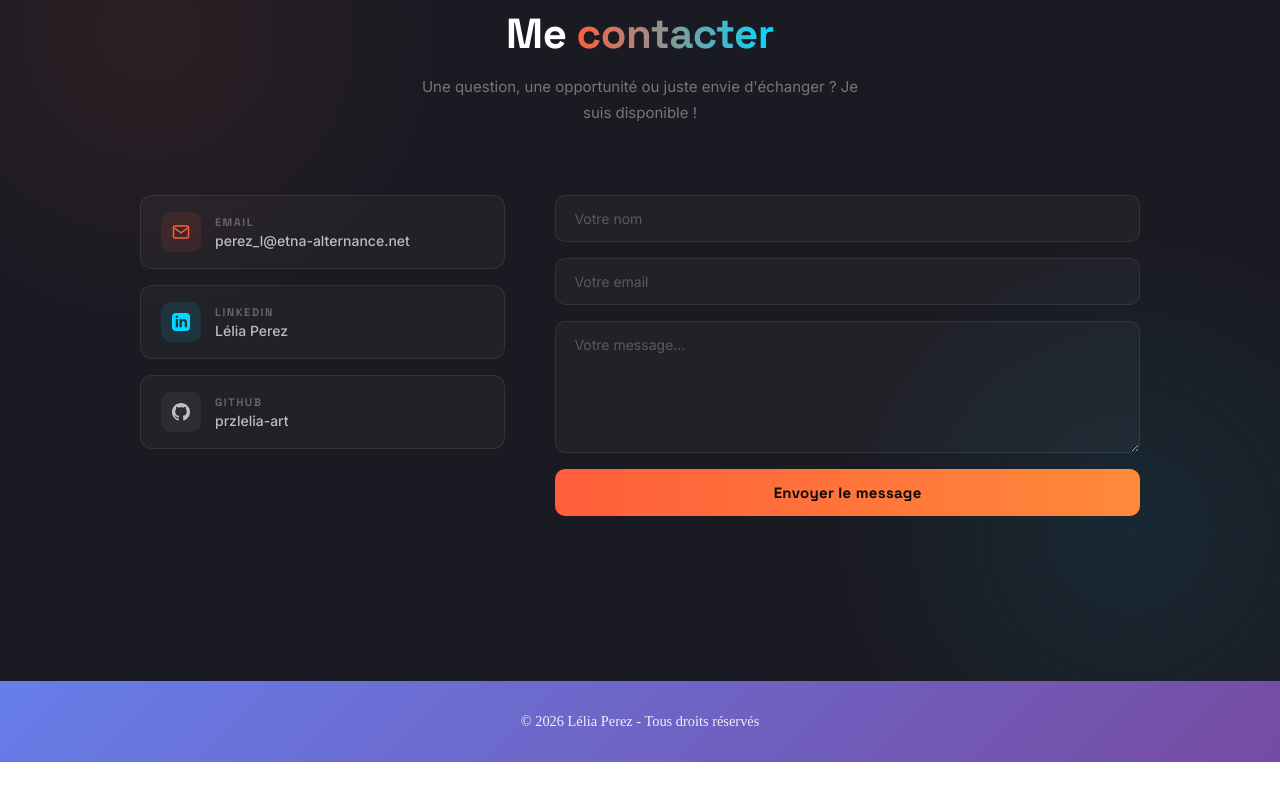
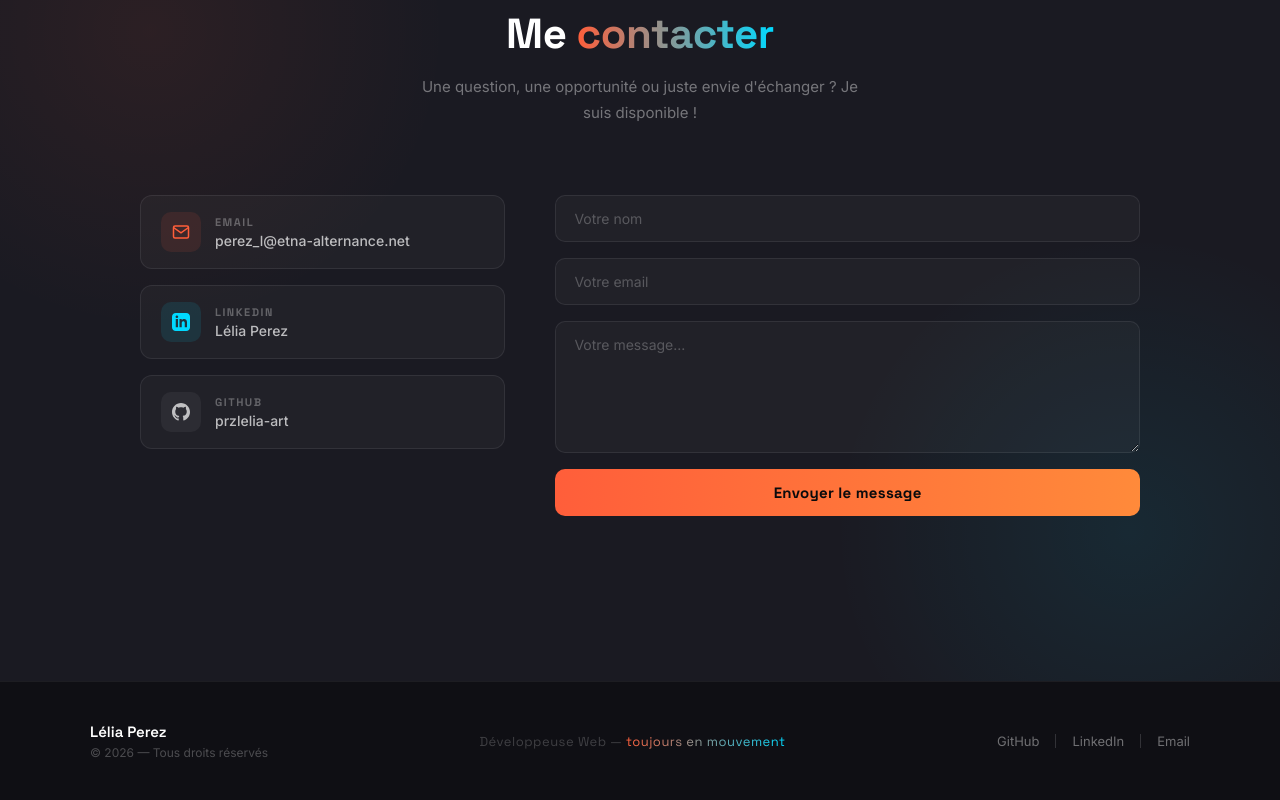
Before and after one commit to przlelia-art/Portfolio, a React (Vite) app: page / in a window 1280 px wide. Shown: the part 6032-6832 px from the top of the page. Before the commit the page ends 6794 px from the top, so only its background shows below. Built offline with nearby package versions, Linux system fonts and the light colour scheme.

Commit message:
fix: correction of footer

```diff
--- a/src/components/Footer.jsx
+++ b/src/components/Footer.jsx
@@ -1,28 +1,96 @@
 import React from "react";
 
 function Footer() {
-  const styles = {
-    footer: {
-      width: "100%",
-      padding: "2rem",
-      background: "linear-gradient(135deg, #667eea 0%, #764ba2 100%)", // Même gradient que Skills
-      color: "white",
-      textAlign: "center",
-    },
+  return (
+    <>
+      <style>{`
+        @import url('https://fonts.googleapis.com/css2?family=Space+Grotesk:wght@400;500;600;700&family=Inter:wght@300;400;500&display=swap');
 
-    text: {
-      margin: 0,
-      fontSize: "0.9rem",
-      color: "rgba(255, 255, 255, 0.9)",
-    },
-  };
+        #footer * { box-sizing: border-box; }
 
-  return (
-    <footer style={styles.footer}>
-      <p style={styles.text}>
-        © {new Date().getFullYear()} Lélia Perez - Tous droits réservés
-      </p>
-    </footer>
+        .footer-link {
+          color: rgba(255,255,255,0.4);
+          text-decoration: none;
+          font-size: 13px;
+          transition: color 0.2s ease;
+        }
+        .footer-link:hover { color: #ff5e3a; }
+
+        .footer-divider {
+          width: 1px;
+          height: 14px;
+          background: rgba(255,255,255,0.15);
+        }
+      `}</style>
+
+      <footer
+        id="footer"
+        style={{
+          background: "#0f0f14",
+          borderTop: "1px solid rgba(255,255,255,0.06)",
+          padding: "40px 60px",
+          fontFamily: "'Inter', sans-serif",
+        }}
+      >
+        <div style={{
+          maxWidth: "1100px",
+          margin: "0 auto",
+          display: "flex",
+          alignItems: "center",
+          justifyContent: "space-between",
+          flexWrap: "wrap",
+          gap: "20px",
+        }}>
+
+          {/* Gauche — nom + copyright */}
+          <div>
+            <p style={{
+              fontFamily: "'Space Grotesk', sans-serif",
+              fontSize: "15px", fontWeight: "600", color: "#fff",
+              marginBottom: "4px",
+            }}>
+              Lélia Perez
+            </p>
+            <p style={{ fontSize: "12px", color: "rgba(255,255,255,0.25)" }}>
+              © {new Date().getFullYear()} — Tous droits réservés
+            </p>
+          </div>
+
+          {/* Centre — tagline */}
+          <p style={{
+            fontFamily: "'Space Grotesk', sans-serif",
+            fontSize: "13px",
+            color: "rgba(255,255,255,0.2)",
+            letterSpacing: "0.5px",
+          }}>
+            Développeuse Web —{" "}
+            <span style={{
+              background: "linear-gradient(90deg, #ff5e3a, #00d9ff)",
+              WebkitBackgroundClip: "text", WebkitTextFillColor: "transparent",
+              backgroundClip: "text",
+            }}>
+              toujours en mouvement
+            </span>
+          </p>
+
+          {/* Droite — liens */}
+          <div style={{ display: "flex", alignItems: "center", gap: "16px" }}>
+            <a href="https://github.com/przlelia-art" target="_blank" rel="noopener noreferrer" className="footer-link">
+              GitHub
+            </a>
+            <div className="footer-divider" />
+            <a href="https://www.linkedin.com/in/l%C3%A9lia-perez-73a499309/" target="_blank" rel="noopener noreferrer" className="footer-link">
+              LinkedIn
+            </a>
+            <div className="footer-divider" />
+            <a href="mailto:przlelia@gmail.com" className="footer-link">
+              Email
+            </a>
+          </div>
+
+        </div>
+      </footer>
+    </>
   );
 }
 
```
